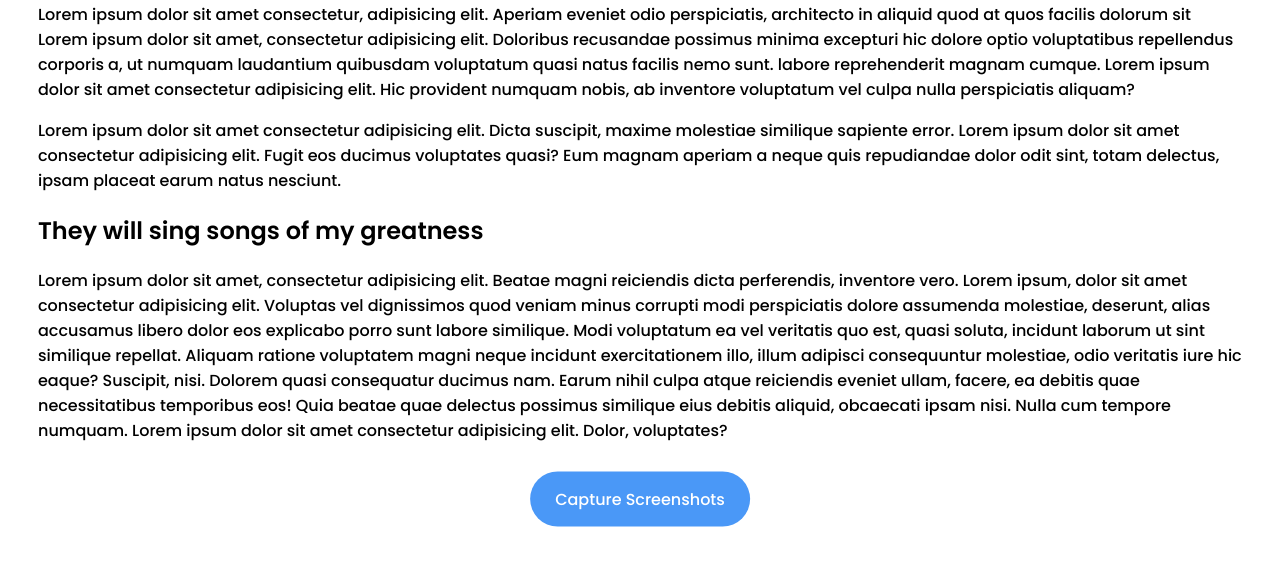
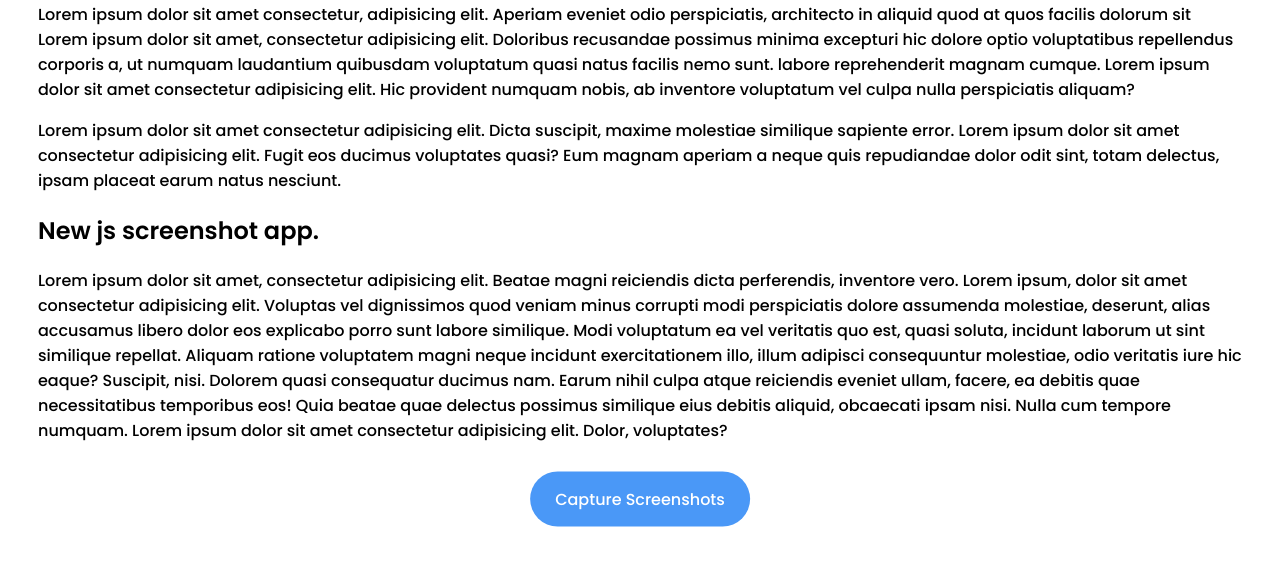
Before and after one commit to PurchaseColin/Javascript-ScreenShot-, a plain HTML site: page take-screenshot-project/index.html in a window 1280 px wide. Shown: the part 89-654 px from the top of the page. Drawn offline with Linux system fonts and the light colour scheme.

Commit message:
Update index.html

```diff
--- a/take-screenshot-project/index.html
+++ b/take-screenshot-project/index.html
@@ -33,7 +33,7 @@
       magnam aperiam a neque quis repudiandae dolor odit sint, totam delectus,
       ipsam placeat earum natus nesciunt.
     </p>
-    <h2>They will sing songs of my greatness</h2>
+    <h2>New js screenshot app.</h2>
     <p>
       Lorem ipsum dolor sit amet, consectetur adipisicing elit. Beatae magni
       reiciendis dicta perferendis, inventore vero. Lorem ipsum, dolor sit amet
```
